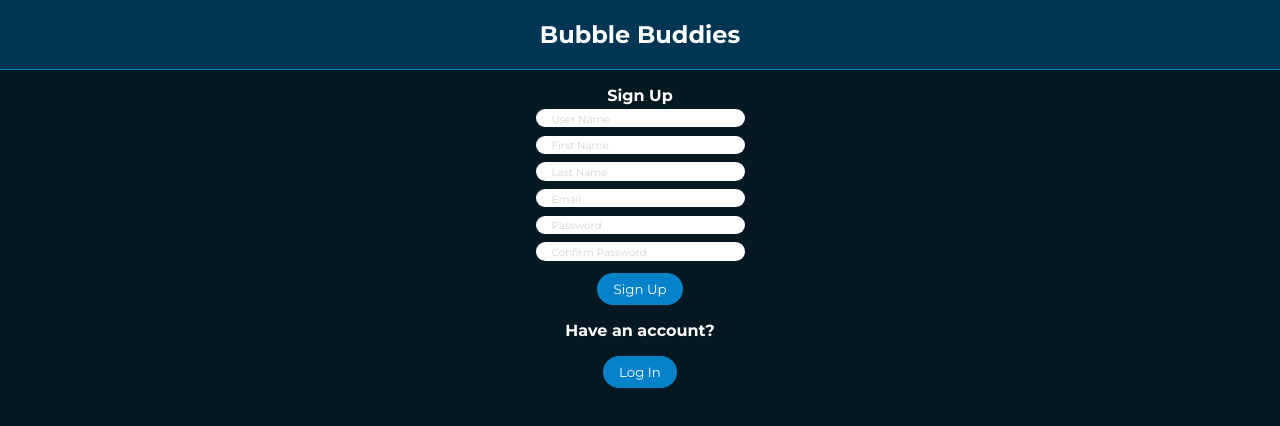
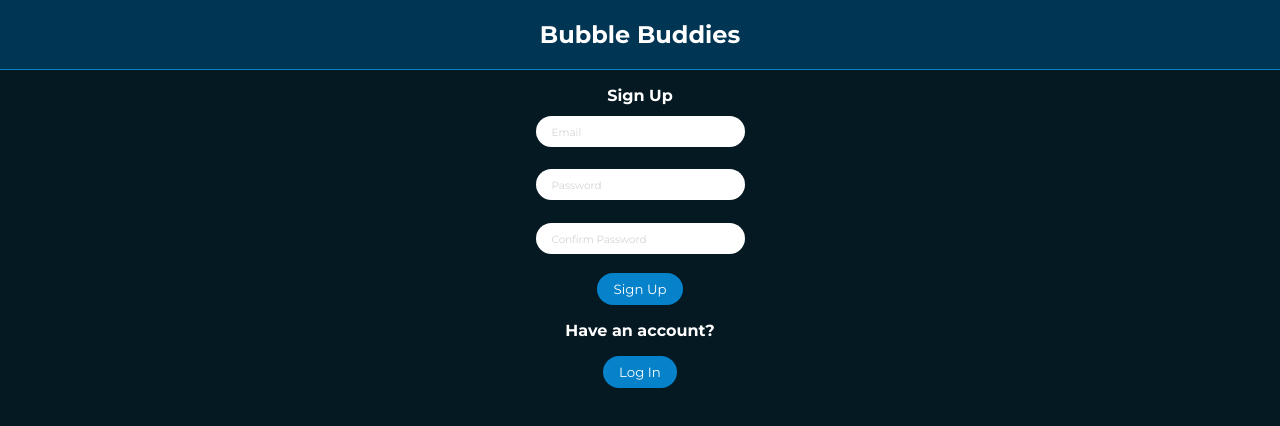
Before and after one commit to stuartkaija/bubble-buddies, a React (Create React App) app in the folder client/: page /signup in a window 1280 px wide. Shown: the top 426 px of the page. Built offline with nearby package versions, Linux system fonts and the light colour scheme.

Commit message:
working on sign up page

```diff
--- a/client/src/pages/SignUpPage/SignUpPage.jsx
+++ b/client/src/pages/SignUpPage/SignUpPage.jsx
@@ -6,13 +6,15 @@ import './SignUpPage.scss';
 
 export default class SignUp extends Component {
 
+
+
     // event handler for when user signs up - will make axios post request to backend to create a new user with credentials that are inputted
     handleSubmit = (event) => {
         event.preventDefault();
 
         const validRegexEmail = /^[a-zA-Z0-9.!#$%&'*+/=?^_`{|}~-]+@[a-zA-Z0-9-]+(?:\.[a-zA-Z0-9-]+)*$/;
 
-        if (!event.target.email.value || !event.target.userName.value || !event.target.firstName.value || !event.target.lastName.value || !event.target.password.value || !event.target.confirmPassword.value) {
+        if (!event.target.email.value || !event.target.password.value || !event.target.confirmPassword.value) {
             return alert ('please fill in all fields')
         }
 
@@ -29,9 +31,8 @@ export default class SignUp extends Component {
             .post('http://localhost:8080/users', {
                 id: uniqid(),
                 email: event.target.email.value,
-                firstName: event.target.firstName.value,
-                lastName: event.target.lastName.value,
-                userName: event.target.userName.value,
+                firstName: "",
+                lastName: "",
                 password: event.target.password.value,
                 certification: "",
                 yearsExperience: null,
@@ -55,13 +56,9 @@ export default class SignUp extends Component {
                 <p className='sign-up__title'>Sign Up</p>
                 {/* this needs to having a signup form that makes an axios request to backend for registering a new user, as well as links to sign up page and another link to login page */}
                 <form onSubmit={this.handleSubmit} className='sign-up__form' id="signup">
-                    <input className='sign-up__input' type="text" name='userName' id='userName' placeholder='User Name' />
-                    <input className='sign-up__input' type="text" name='firstName' id='firstName' placeholder='First Name' />
-                    <input className='sign-up__input' type="text" name='lastName' id='lastName' placeholder='Last Name' />
                     <input className='sign-up__email' type="text" name='email' id='email' placeholder='Email' />
                     <input className='sign-up__password' type="password" name='password' id='password' placeholder='Password' />
                     <input className='sign-up__password' type="password" name='confirmPassword' id='confirmPassword' placeholder='Confirm Password' />
-
                 </form>
                 <button className='sign-up__button' form='signup'>Sign Up</button>
                 <p className='sign-up__span'>Have an account?</p>
--- a/client/src/pages/SignUpPage/SignUpPage.scss
+++ b/client/src/pages/SignUpPage/SignUpPage.scss
@@ -20,7 +20,7 @@
     &__input {
         border: none;
         border-radius: 2rem;
-        padding: 0.1rem 1rem;
+        padding: 0.5rem 1rem;
         margin: 0.25rem;
 
 
@@ -39,7 +39,7 @@
     &__email {
         border: none;
         border-radius: 2rem;
-        padding: 0.1rem 1rem;
+        padding: 0.5rem 1rem;
         margin: 0.25rem;
 
         &:focus {
@@ -57,7 +57,7 @@
     &__password {
         border: none;
         border-radius: 2rem;
-        padding: 0.1rem 1rem;
+        padding: 0.5rem 1rem;
         margin: 0.25rem;
 
         &:focus {
```
Also changed, not shown: 2 other files (tests, documents, lock files or other folders).
